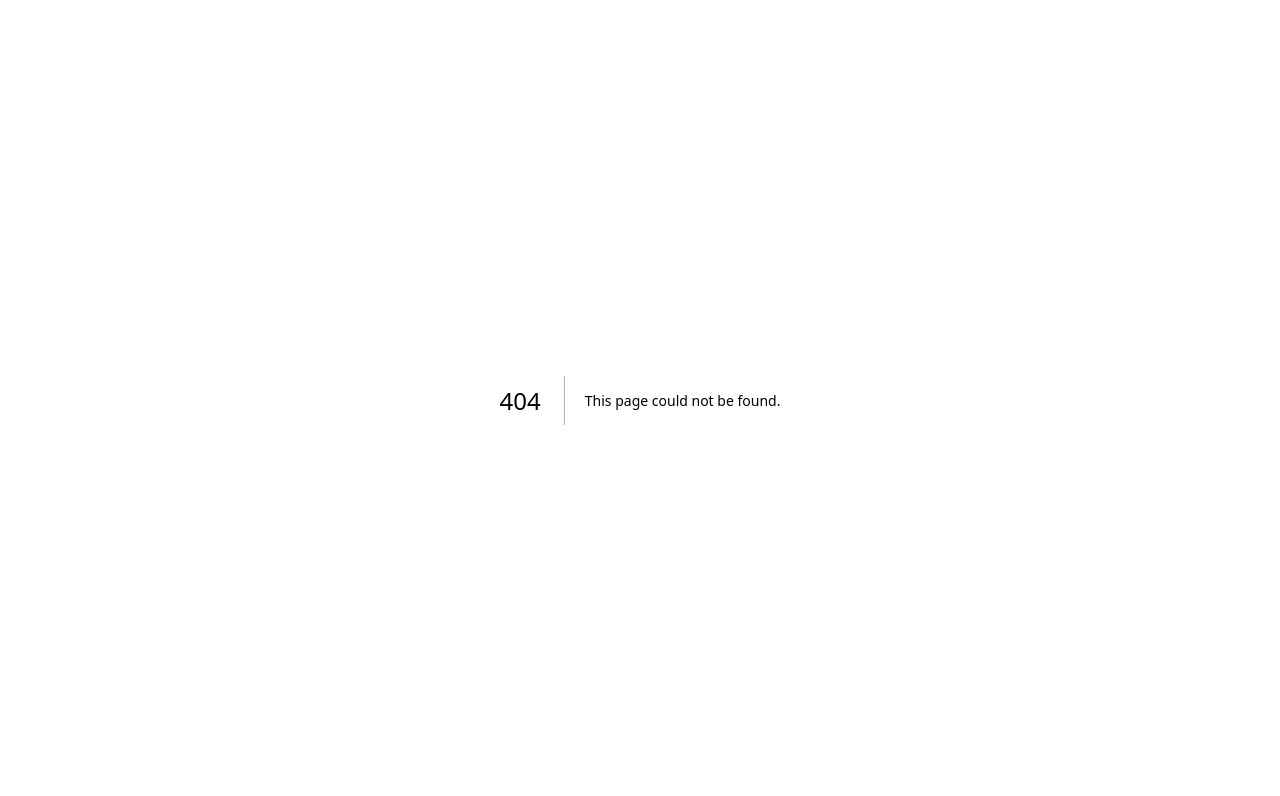
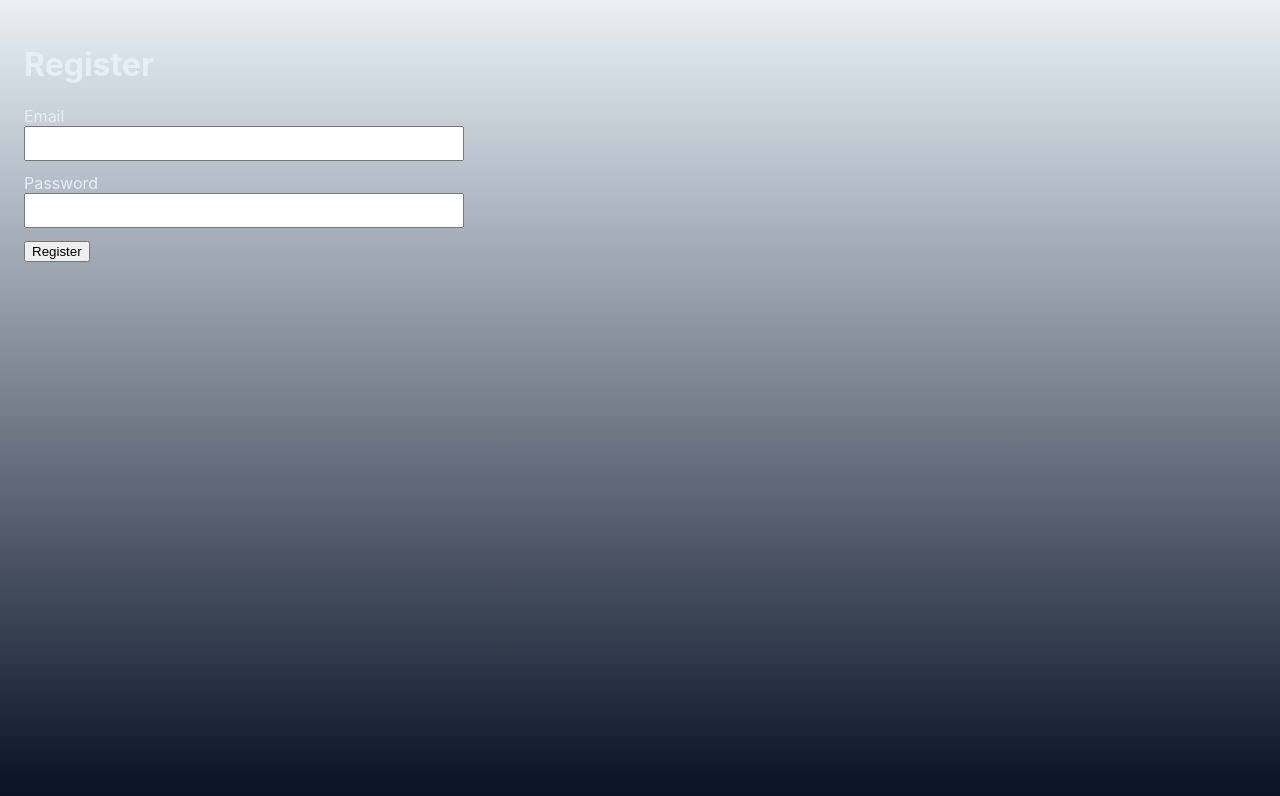
Before and after one commit to MyTeachingSheets/MTS, a Next.js app: page /auth/register in a window 1280 px wide. Before the commit this address had no page. Shown: the top 796 px of the page. Built offline with nearby package versions, Linux system fonts and the light colour scheme; no server answers.

Commit message:
Add Supabase client and simple auth pages (register/login); docs

```diff
--- /dev/null
+++ b/lib/supabaseClient.js
@@ -0,0 +1,12 @@
+import { createClient } from '@supabase/supabase-js'
+
+const url = process.env.NEXT_PUBLIC_SUPABASE_URL
+const anonKey = process.env.NEXT_PUBLIC_SUPABASE_ANON_KEY
+
+if (!url || !anonKey) {
+  // It's okay in production to fail gracefully; developers should set env vars.
+  console.warn('Missing NEXT_PUBLIC_SUPABASE_URL or NEXT_PUBLIC_SUPABASE_ANON_KEY')
+}
+
+const supabase = createClient(url || '', anonKey || '')
+export default supabase
--- /dev/null
+++ b/pages/auth/register.js
@@ -0,0 +1,39 @@
+import { useState } from 'react'
+import supabase from '../../lib/supabaseClient'
+import { useRouter } from 'next/router'
+
+export default function Register() {
+  const [email, setEmail] = useState('')
+  const [password, setPassword] = useState('')
+  const [message, setMessage] = useState(null)
+  const router = useRouter()
+
+  async function submit(e) {
+    e.preventDefault()
+    setMessage(null)
+    const { data, error } = await supabase.auth.signUp({ email, password })
+    if (error) setMessage(error.message)
+    else {
+      setMessage('Check your email for confirmation (if enabled).')
+      setTimeout(() => router.push('/auth/login'), 1500)
+    }
+  }
+
+  return (
+    <div style={{ padding: 24 }}>
+      <h1>Register</h1>
+      <form onSubmit={submit} style={{ maxWidth: 420 }}>
+        <div style={{ marginBottom: 12 }}>
+          <label>Email</label>
+          <input value={email} onChange={(e) => setEmail(e.target.value)} style={{ width: '100%', padding: 8 }} />
+        </div>
+        <div style={{ marginBottom: 12 }}>
+          <label>Password</label>
+          <input type="password" value={password} onChange={(e) => setPassword(e.target.value)} style={{ width: '100%', padding: 8 }} />
+        </div>
+        <button type="submit">Register</button>
+        {message && <div style={{ marginTop: 12 }}>{message}</div>}
+      </form>
+    </div>
+  )
+}
```
Also changed, not shown: pages/auth/login.js (added, +39 -0 lines), 2 other files (tests, documents, lock files or other folders).
